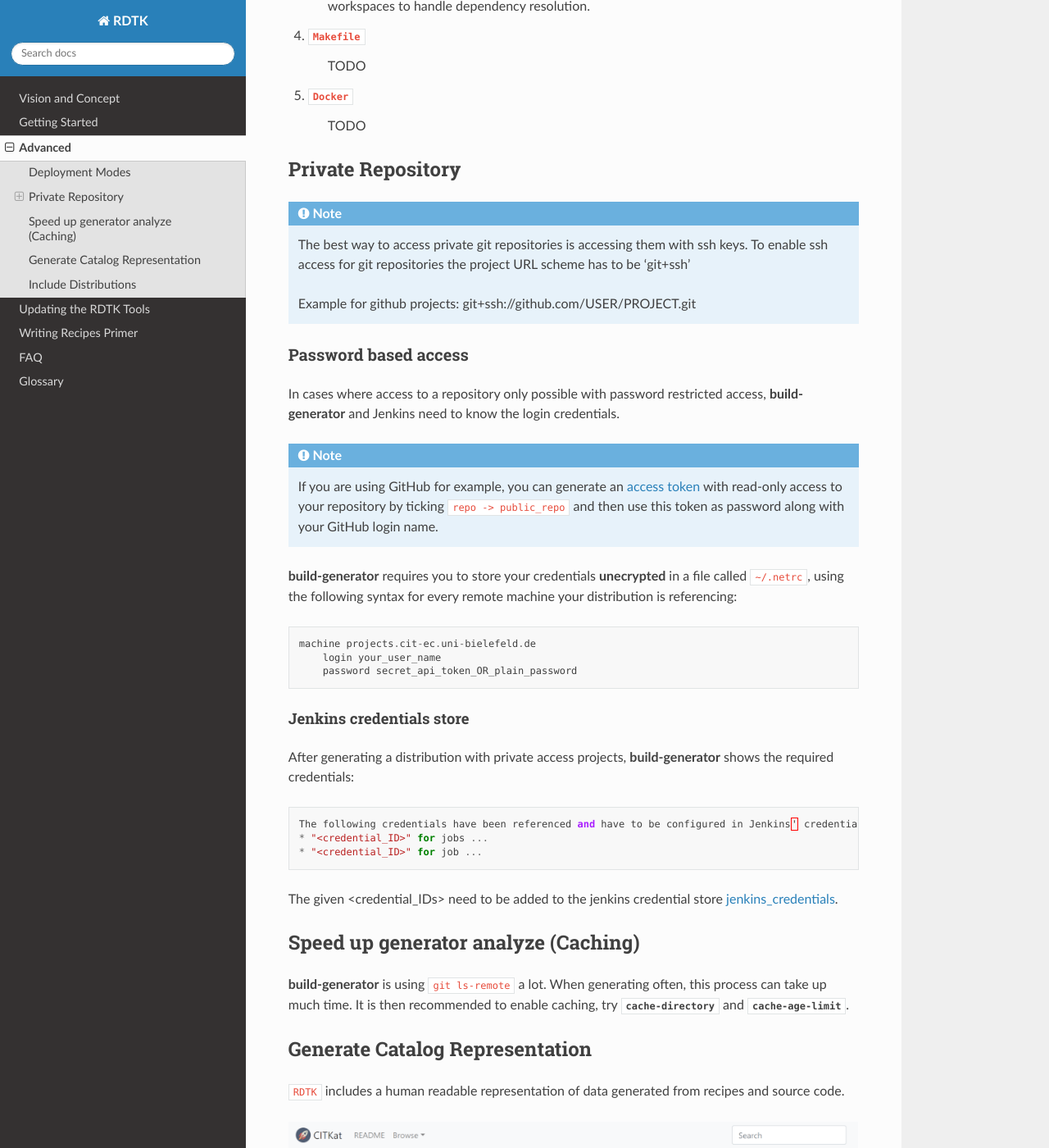
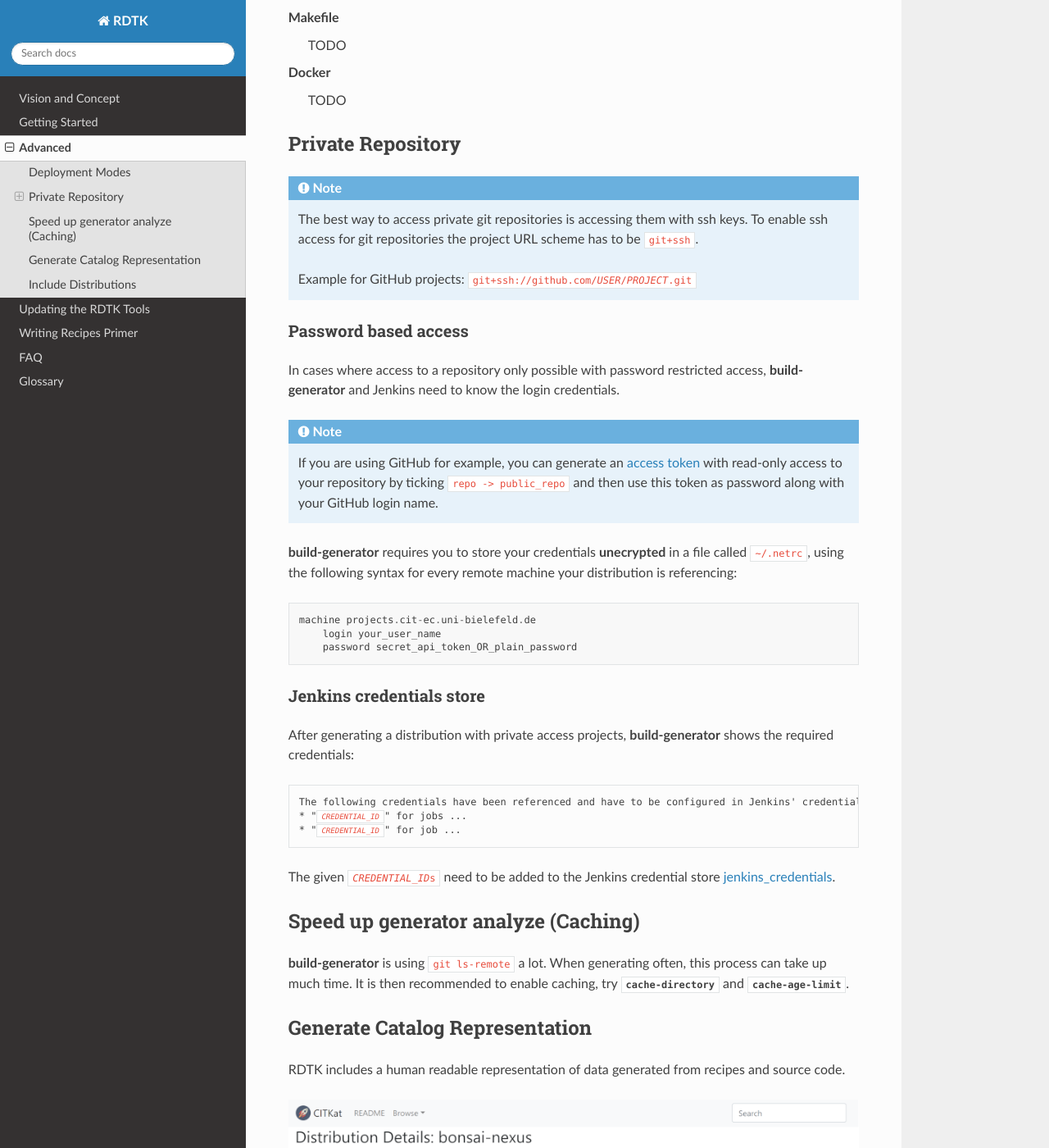
Before and after one commit to RDTK/documentation, a Sphinx documentation site: the page built from source/advanced.rst, in a window 1280 px wide and 1400 px high, scrolled down 668 px. Shown: the whole window at 82% size. Built offline with Sphinx 7.4.7 and the Read the Docs theme 2.0.0, drawn with Linux system fonts in a browser that asks for light colours; some of the changed lines change nothing that is shown; some of the changed text lies outside the part shown.

Commit message:
Markup improvements in source/advanced.rst

```diff
--- a/source/advanced.rst
+++ b/source/advanced.rst
@@ -6,9 +6,9 @@
 Deployment Modes
 -----------------------
 
-Users can choose different deploy modes in ``RDTK``:
+Users can choose different deploy modes in |project|:
 
-1. ``toolkit``
+toolkit
     Describes a mode that can be used to generate build jobs which are
     able to bootstrap a complete software distribution from scratch by
     installing it to a shared filesystem prefix. Therefore, the Jenkins
@@ -17,23 +17,23 @@
     is performed in this mode and jobs have to be triggered manually via
     the Jenkins interface.
 
-2. ``ci-deploy``
+ci-deploy
     This mode is used to continuously update a software distribution
     installed in a shared prefix whenever an SCM change to a software
     component appeared. This mode does not handle the bootstrapping phase
     correctly as it starts building software projects whenever a change is
     detected or an upstream project's build finished.
 
-3. ``ci``
+ci
     Continuous integration mode for continuously building and testing
     software without installing it to a distinct filesystem prefix.
     Artifact copying is used between build job workspaces to handle
     dependency resolution.
 
-4. ``Makefile``
+Makefile
     TODO
 
-5. ``Docker``
+Docker
     TODO
 
 Private Repository
@@ -41,9 +41,9 @@
 
 .. note::
 
-    The best way to access private git repositories is accessing them with ssh keys. To enable ssh access for git repositories the project URL scheme has to be 'git+ssh'
+    The best way to access private git repositories is accessing them with ssh keys. To enable ssh access for git repositories the project URL scheme has to be ``git+ssh``.
 
-    Example for github projects: git+ssh://github.com/USER/PROJECT.git
+    Example for GitHub projects: :samp:`git+ssh://github.com/{USER}/{PROJECT}.git`
 
 Password based access
 ~~~~~~~~~~~~~~~~~~~~~
@@ -54,7 +54,7 @@
 
     If you are using GitHub for example, you can generate an `access token <https://github.com/settings/tokens>`_ with read-only access to your repository by ticking ``repo -> public_repo`` and then use this token as password along with your GitHub login name.
 
-:program:`build-generator` requires you to store your credentials **unecrypted** in a file called ``~/.netrc``, using the following syntax for every remote machine your distribution is referencing:
+:program:`build-generator` requires you to store your credentials **unecrypted** in a file called :file:`~/.netrc`, using the following syntax for every remote machine your distribution is referencing:
 
 .. code-block:: perl
 
@@ -63,30 +63,33 @@
         password secret_api_token_OR_plain_password
 
 Jenkins credentials store
-.........................
+~~~~~~~~~~~~~~~~~~~~~~~~~
 
 After generating a distribution with private access projects, :program:`build-generator` shows the required credentials:
 
-.. code-block:: perl
+.. parsed-literal::
 
     The following credentials have been referenced and have to be configured in Jenkins' credential store:
-    * "<credential_ID>" for jobs ...
-    * "<credential_ID>" for job ...
+    * ":samp:`{CREDENTIAL_ID}`" for jobs ...
+    * ":samp:`{CREDENTIAL_ID}`" for job ...
 
-The given <credential_IDs> need to be added to the jenkins credential store jenkins_credentials_.
+The given :samp:`{CREDENTIAL_ID}s` need to be added to the Jenkins credential store jenkins_credentials_.
 
 .. _jenkins_credentials: https://jenkins.io/doc/book/using/using-credentials/
 
 Speed up generator analyze (Caching)
 ------------------------------------
 
-:program:`build-generator` is using ``git ls-remote`` a lot. When generating often, this process can take up much time. It is then recommended to enable caching, try :option:`cache-directory` and  :option:`cache-age-limit`.
-
+:program:`build-generator` is using ``git ls-remote`` a lot. When
+generating often, this process can take up much time. It is
+then recommended to enable caching, try
+:option:`cache-directory <build-generator --cache-directory>`
+and  :option:`cache-age-limit <build-generator --cache-age-limit>`.
 
 Generate Catalog Representation
 -------------------------------
 
-``RDTK`` includes a human readable representation of data generated from recipes and source code.
+|project| includes a human readable representation of data generated from recipes and source code.
 
 .. image:: _static/catalog.png
 
```
